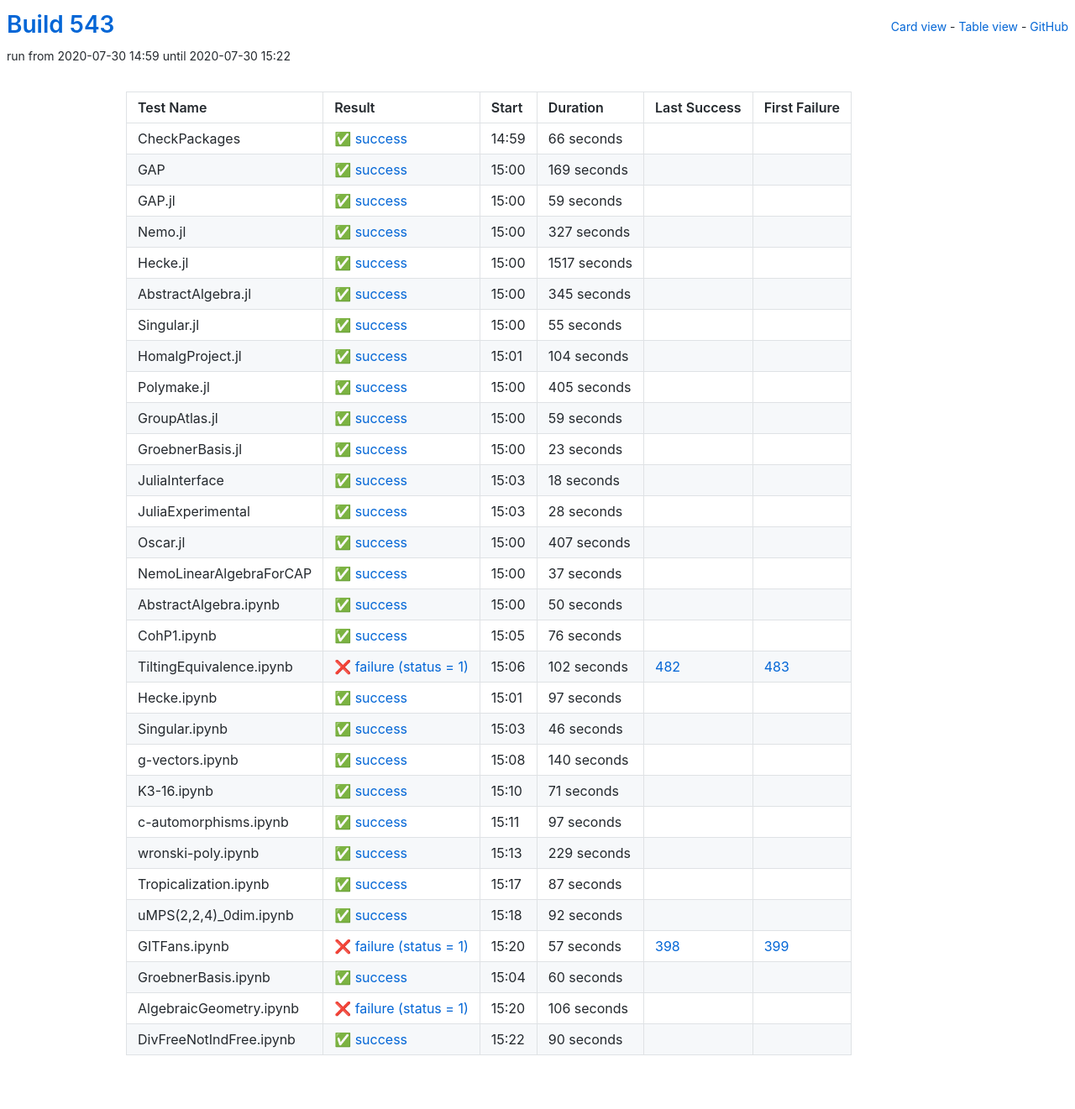
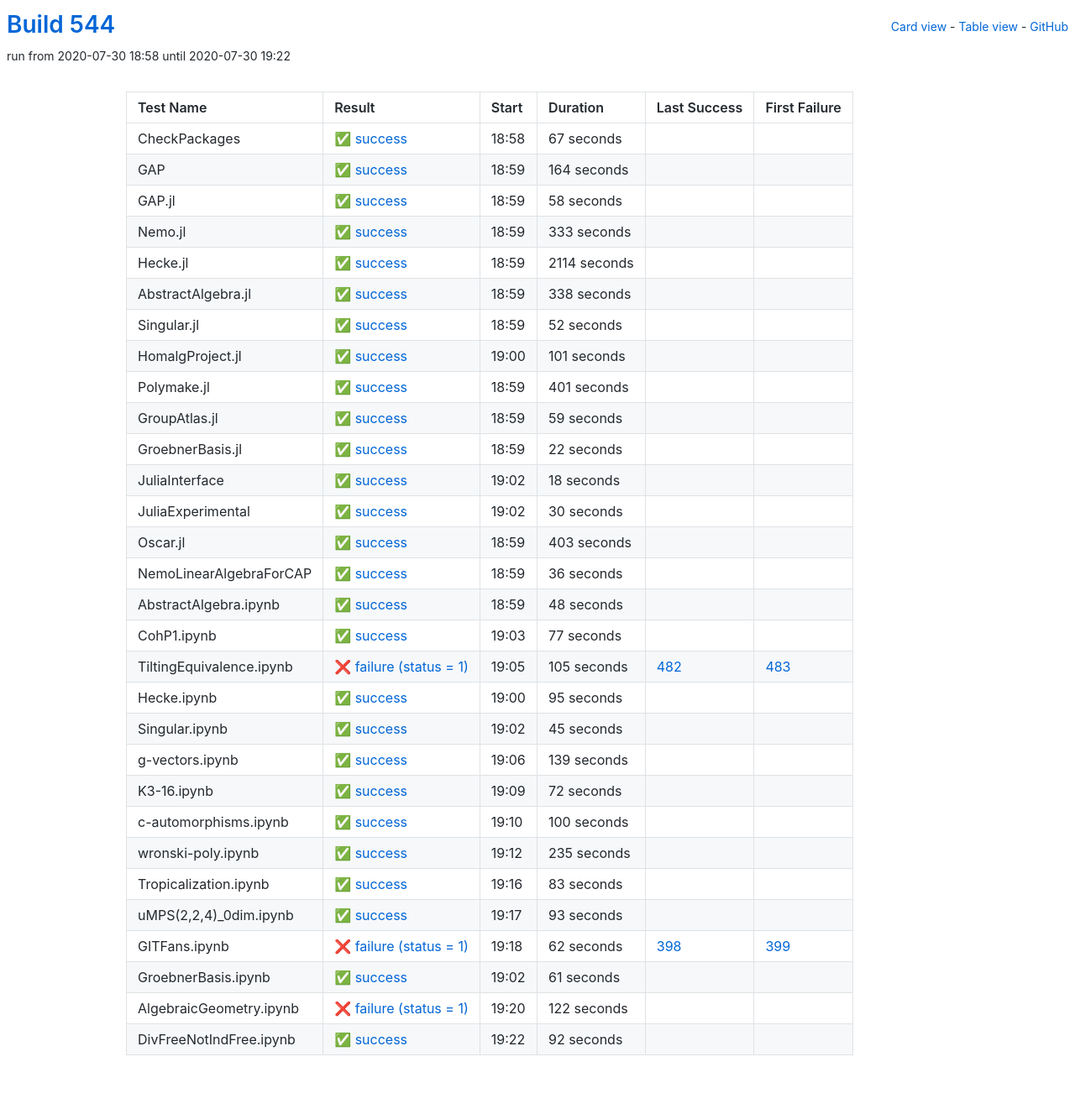
Before and after one commit to oscar-system/oscar-ci-status-stable, a Jekyll site: the page built from table.html, in a window 1280 px wide. Shown: the whole page at 84% size. Built offline with Jekyll 4.4.1, drawn with Linux system fonts in a browser that asks for light colours.

Commit message:
Build #544

```diff
--- a/_data/ci.yml
+++ b/_data/ci.yml
@@ -1,6 +1,6 @@
 ---
-build: 543
-build_url: https://oscarci.mathematik.uni-kl.de/job/oscar-stable/543/
+build: 544
+build_url: https://oscarci.mathematik.uni-kl.de/job/oscar-stable/544/
 job: oscar-stable
 organization: oscar-system
 repo: oscar-ci-status-stable
@@ -8,116 +8,116 @@ repourl: https://github.com/oscar-system/oscar-ci-status-stable
 tests:
 - name: CheckPackages
   id: checkpackages
-  log: https://oscarci.mathematik.uni-kl.de/job/oscar-stable/543/artifact/logs/build-543/CheckPackages.log
-  start: 2020-07-30 14:59
+  log: https://oscarci.mathematik.uni-kl.de/job/oscar-stable/544/artifact/logs/build-544/CheckPackages.log
+  start: 2020-07-30 18:58
   success: true
   exitcode: 0
   status: success
-  duration: 66
+  duration: 67
   last_success: false
   last_success_url:
   first_failure: false
   first_failure_url:
 - name: GAP
   id: gap
-  log: https://oscarci.mathematik.uni-kl.de/job/oscar-stable/543/artifact/logs/build-543/GAP.log
-  start: 2020-07-30 15:00
+  log: https://oscarci.mathematik.uni-kl.de/job/oscar-stable/544/artifact/logs/build-544/GAP.log
+  start: 2020-07-30 18:59
   success: true
   exitcode: 0
   status: success
-  duration: 169
+  duration: 164
   last_success: false
   last_success_url:
   first_failure: false
   first_failure_url:
 - name: GAP.jl
   id: gap-jl
-  log: https://oscarci.mathematik.uni-kl.de/job/oscar-stable/543/artifact/logs/build-543/GAP.jl.log
-  start: 2020-07-30 15:00
+  log: https://oscarci.mathematik.uni-kl.de/job/oscar-stable/544/artifact/logs/build-544/GAP.jl.log
+  start: 2020-07-30 18:59
   success: true
   exitcode: 0
   status: success
-  duration: 59
+  duration: 58
   last_success: false
   last_success_url:
   first_failure: false
   first_failure_url:
 - name: Nemo.jl
   id: nemo-jl
-  log: https://oscarci.mathematik.uni-kl.de/job/oscar-stable/543/artifact/logs/build-543/Nemo.jl.log
-  start: 2020-07-30 15:00
+  log: https://oscarci.mathematik.uni-kl.de/job/oscar-stable/544/artifact/logs/build-544/Nemo.jl.log
+  start: 2020-07-30 18:59
   success: true
   exitcode: 0
   status: success
-  duration: 327
+  duration: 333
   last_success: false
   last_success_url:
   first_failure: false
   first_failure_url:
 - name: Hecke.jl
   id: hecke-jl
-  log: https://oscarci.mathematik.uni-kl.de/job/oscar-stable/543/artifact/logs/build-543/Hecke.jl.log
-  start: 2020-07-30 15:00
+  log: https://oscarci.mathematik.uni-kl.de/job/oscar-stable/544/artifact/logs/build-544/Hecke.jl.log
+  start: 2020-07-30 18:59
   success: true
   exitcode: 0
   status: success
-  duration: 1517
+  duration: 2114
   last_success: false
   last_success_url:
   first_failure: false
   first_failure_url:
 - name: AbstractAlgebra.jl
   id: abstractalgebra-jl
-  log: https://oscarci.mathematik.uni-kl.de/job/oscar-stable/543/artifact/logs/build-543/AbstractAlgebra.jl.log
-  start: 2020-07-30 15:00
+  log: https://oscarci.mathematik.uni-kl.de/job/oscar-stable/544/artifact/logs/build-544/AbstractAlgebra.jl.log
+  start: 2020-07-30 18:59
   success: true
   exitcode: 0
   status: success
-  duration: 345
+  duration: 338
   last_success: false
   last_success_url:
   first_failure: false
   first_failure_url:
 - name: Singular.jl
   id: singular-jl
-  log: https://oscarci.mathematik.uni-kl.de/job/oscar-stable/543/artifact/logs/build-543/Singular.jl.log
-  start: 2020-07-30 15:00
+  log: https://oscarci.mathematik.uni-kl.de/job/oscar-stable/544/artifact/logs/build-544/Singular.jl.log
+  start: 2020-07-30 18:59
   success: true
   exitcode: 0
   status: success
-  duration: 55
+  duration: 52
   last_success: false
   last_success_url:
   first_failure: false
   first_failure_url:
 - name: HomalgProject.jl
   id: homalgproject-jl
-  log: https://oscarci.mathematik.uni-kl.de/job/oscar-stable/543/artifact/logs/build-543/HomalgProject.jl.log
-  start: 2020-07-30 15:01
+  log: https://oscarci.mathematik.uni-kl.de/job/oscar-stable/544/artifact/logs/build-544/HomalgProject.jl.log
+  start: 2020-07-30 19:00
   success: true
   exitcode: 0
   status: success
-  duration: 104
+  duration: 101
   last_success: false
   last_success_url:
   first_failure: false
   first_failure_url:
 - name: Polymake.jl
   id: polymake-jl
-  log: https://oscarci.mathematik.uni-kl.de/job/oscar-stable/543/artifact/logs/build-543/Polymake.jl.log
-  start: 2020-07-30 15:00
+  log: https://oscarci.mathematik.uni-kl.de/job/oscar-stable/544/artifact/logs/build-544/Polymake.jl.log
+  start: 2020-07-30 18:59
   success: true
   exitcode: 0
   status: success
-  duration: 405
+  duration: 401
   last_success: false
   last_success_url:
   first_failure: false
   first_failure_url:
 - name: GroupAtlas.jl
   id: groupatlas-jl
-  log: https://oscarci.mathematik.uni-kl.de/job/oscar-stable/543/artifact/logs/build-543/GroupAtlas.jl.log
-  start: 2020-07-30 15:00
+  log: https://oscarci.mathematik.uni-kl.de/job/oscar-stable/544/artifact/logs/build-544/GroupAtlas.jl.log
+  start: 2020-07-30 18:59
   success: true
   exitcode: 0
   status: success
@@ -128,20 +128,20 @@ tests:
   first_failure_url:
 - name: GroebnerBasis.jl
   id: groebnerbasis-jl
-  log: https://oscarci.mathematik.uni-kl.de/job/oscar-stable/543/artifact/logs/build-543/GroebnerBasis.jl.log
-  start: 2020-07-30 15:00
+  log: https://oscarci.mathematik.uni-kl.de/job/oscar-stable/544/artifact/logs/build-544/GroebnerBasis.jl.log
+  start: 2020-07-30 18:59
   success: true
   exitcode: 0
   status: success
-  duration: 23
+  duration: 22
   last_success: false
   last_success_url:
   first_failure: false
   first_failure_url:
 - name: JuliaInterface
   id: juliainterface
-  log: https://oscarci.mathematik.uni-kl.de/job/oscar-stable/543/artifact/logs/build-543/JuliaInterface.log
-  start: 2020-07-30 15:03
+  log: https://oscarci.mathematik.uni-kl.de/job/oscar-stable/544/artifact/logs/build-544/JuliaInterface.log
+  start: 2020-07-30 19:02
   success: true
   exitcode: 0
   status: success
@@ -152,164 +152,212 @@ tests:
   first_failure_url:
 - name: JuliaExperimental
   id: juliaexperimental
-  log: https://oscarci.mathematik.uni-kl.de/job/oscar-stable/543/artifact/logs/build-543/JuliaExperimental.log
-  start: 2020-07-30 15:03
+  log: https://oscarci.mathematik.uni-kl.de/job/oscar-stable/544/artifact/logs/build-544/JuliaExperimental.log
+  start: 2020-07-30 19:02
   success: true
   exitcode: 0
   status: success
-  duration: 28
+  duration: 30
   last_success: false
   last_success_url:
   first_failure: false
   first_failure_url:
 - name: Oscar.jl
   id: oscar-jl
-  log: https://oscarci.mathematik.uni-kl.de/job/oscar-stable/543/artifact/logs/build-543/Oscar.jl.log
-  start: 2020-07-30 15:00
+  log: https://oscarci.mathematik.uni-kl.de/job/oscar-stable/544/artifact/logs/build-544/Oscar.jl.log
+  start: 2020-07-30 18:59
   success: true
   exitcode: 0
   status: success
-  duration: 407
+  duration: 403
   last_success: false
   last_success_url:
   first_failure: false
   first_failure_url:
 - name: NemoLinearAlgebraForCAP
   id: nemolinearalgebraforcap
-  log: https://oscarci.mathematik.uni-kl.de/job/oscar-stable/543/artifact/logs/build-543/NemoLinearAlgebraForCAP.log
-  start: 2020-07-30 15:00
+  log: https://oscarci.mathematik.uni-kl.de/job/oscar-stable/544/artifact/logs/build-544/NemoLinearAlgebraForCAP.log
+  start: 2020-07-30 18:59
   success: true
   exitcode: 0
   status: success
-  duration: 37
+  duration: 36
   last_success: false
   last_success_url:
   first_failure: false
   first_failure_url:
 - name: AbstractAlgebra.ipynb
   id: abstractalgebra-ipynb
-  log: https://oscarci.mathematik.uni-kl.de/job/oscar-stable/543/artifact/logs/build-543/AbstractAlgebra.ipynb.log
-  start: 2020-07-30 15:00
+  log: https://oscarci.mathematik.uni-kl.de/job/oscar-stable/544/artifact/logs/build-544/AbstractAlgebra.ipynb.log
+  start: 2020-07-30 18:59
   success: true
   exitcode: 0
   status: success
-  duration: 50
+  duration: 48
   last_success: false
   last_success_url:
   first_failure: false
   first_failure_url:
 - name: CohP1.ipynb
   id: cohp1-ipynb
-  log: https://oscarci.mathematik.uni-kl.de/job/oscar-stable/543/artifact/logs/build-543/CohP1.ipynb.log
-  start: 2020-07-30 15:05
+  log: https://oscarci.mathematik.uni-kl.de/job/oscar-stable/544/artifact/logs/build-544/CohP1.ipynb.log
+  start: 2020-07-30 19:03
   success: true
   exitcode: 0
   status: success
-  duration: 76
+  duration: 77
   last_success: false
   last_success_url:
   first_failure: false
   first_failure_url:
 - name: TiltingEquivalence.ipynb
   id: tiltingequivalence-ipynb
-  log: https://oscarci.mathematik.uni-kl.de/job/oscar-stable/543/artifact/logs/build-543/TiltingEquivalence.ipynb.log
-  start: 2020-07-30 15:06
+  log: https://oscarci.mathematik.uni-kl.de/job/oscar-stable/544/artifact/logs/build-544/TiltingEquivalence.ipynb.log
+  start: 2020-07-30 19:05
   success: false
   exitcode: 1
   status: failure
-  duration: 102
+  duration: 105
   last_success: 482
   last_success_url: https://oscarci.mathematik.uni-kl.de/job/oscar-stable/482/
   first_failure: 483
   first_failure_url: https://oscarci.mathematik.uni-kl.de/job/oscar-stable/483/
 - name: Hecke.ipynb
   id: hecke-ipynb
-  log: https://oscarci.mathematik.uni-kl.de/job/oscar-stable/543/artifact/logs/build-543/Hecke.ipynb.log
-  start: 2020-07-30 15:01
+  log: https://oscarci.mathematik.uni-kl.de/job/oscar-stable/544/artifact/logs/build-544/Hecke.ipynb.log
+  start: 2020-07-30 19:00
   success: true
   exitcode: 0
   status: success
-  duration: 97
+  duration: 95
   last_success: false
   last_success_url:
   first_failure: false
   first_failure_url:
 - name: Singular.ipynb
   id: singular-ipynb
-  log: https://oscarci.mathematik.uni-kl.de/job/oscar-stable/543/artifact/logs/build-543/Singular.ipynb.log
-  start: 2020-07-30 15:03
+  log: https://oscarci.mathematik.uni-kl.de/job/oscar-stable/544/artifact/logs/build-544/Singular.ipynb.log
+  start: 2020-07-30 19:02
   success: true
   exitcode: 0
   status: success
-  duration: 46
+  duration: 45
   last_success: false
   last_success_url:
   first_failure: false
   first_failure_url:
 - name: g-vectors.ipynb
   id: g-vectors-ipynb
-  log: https://oscarci.mathematik.uni-kl.de/job/oscar-stable/543/artifact/logs/build-543/g-vectors.ipynb.log
-  start: 2020-07-30 15:08
+  log: https://oscarci.mathematik.uni-kl.de/job/oscar-stable/544/artifact/logs/build-544/g-vectors.ipynb.log
+  start: 2020-07-30 19:06
   success: true
   exitcode: 0
   status: success
-  duration: 140
+  duration: 139
   last_success: false
   last_success_url:
   first_failure: false
   first_failure_url:
 - name: K3-16.ipynb
   id: k3-16-ipynb
-  log: https://oscarci.mathematik.uni-kl.de/job/oscar-stable/543/artifact/logs/build-543/K3-16.ipynb.log
-  start: 2020-07-30 15:10
+  log: https://oscarci.mathematik.uni-kl.de/job/oscar-stable/544/artifact/logs/build-544/K3-16.ipynb.log
+  start: 2020-07-30 19:09
   success: true
   exitcode: 0
   status: success
-  duration: 71
+  duration: 72
   last_success: false
   last_success_url:
   first_failure: false
   first_failure_url:
 - name: c-automorphisms.ipynb
   id: c-automorphisms-ipynb
-  log: https://oscarci.mathematik.uni-kl.de/job/oscar-stable/543/artifact/logs/build-543/c-automorphisms.ipynb.log
-  start: 2020-07-30 15:11
+  log: https://oscarci.mathematik.uni-kl.de/job/oscar-stable/544/artifact/logs/build-544/c-automorphisms.ipynb.log
+  start: 2020-07-30 19:10
   success: true
   exitcode: 0
   status: success
-  duration: 97
+  duration: 100
   last_success: false
   last_success_url:
   first_failure: false
   first_failure_url:
 - name: wronski-poly.ipynb
   id: wronski-poly-ipynb
-  log: https://oscarci.mathematik.uni-kl.de/job/oscar-stable/543/artifact/logs/build-543/wronski-poly.ipynb.log
-  start: 2020-07-30 15:13
+  log: https://oscarci.mathematik.uni-kl.de/job/oscar-stable/544/artifact/logs/build-544/wronski-poly.ipynb.log
+  start: 2020-07-30 19:12
   success: true
   exitcode: 0
   status: success
-  duration: 229
+  duration: 235
   last_success: false
   last_success_url:
   first_failure: false
   first_failure_url:
 - name: Tropicalization.ipynb
   id: tropicalization-ipynb
-  log: https://oscarci.mathematik.uni-kl.de/job/oscar-stable/543/artifact/logs/build-543/Tropicalization.ipynb.log
-  start: 2020-07-30 15:17
+  log: https://oscarci.mathematik.uni-kl.de/job/oscar-stable/544/artifact/logs/build-544/Tropicalization.ipynb.log
+  start: 2020-07-30 19:16
   success: true
   exitcode: 0
   status: success
-  duration: 87
+  duration: 83
   last_success: false
   last_success_url:
   first_failure: false
   first_failure_url:
 - name: uMPS(2,2,4)_0dim.ipynb
   id: umps-2-2-4-0dim-ipynb
-  log: https://oscarci.mathematik.uni-kl.de/job/oscar-stable/543/artifact/logs/build-543/uMPS-2-2-4-_0dim.ipynb.log
-  start: 2020-07-30 15:18
+  log: https://oscarci.mathematik.uni-kl.de/job/oscar-stable/544/artifact/logs/build-544/uMPS-2-2-4-_0dim.ipynb.log
+  start: 2020-07-30 19:17
+  success: true
+  exitcode: 0
+  status: success
+  duration: 93
+  last_success: false
+  last_success_url:
+  first_failure: false
+  first_failure_url:
+- name: GITFans.ipynb
+  id: gitfans-ipynb
+  log: https://oscarci.mathematik.uni-kl.de/job/oscar-stable/544/artifact/logs/build-544/GITFans.ipynb.log
+  start: 2020-07-30 19:18
+  success: false
+  exitcode: 1
+  status: failure
+  duration: 62
+  last_success: 398
+  last_success_url: https://oscarci.mathematik.uni-kl.de/job/oscar-stable/398/
+  first_failure: 399
+  first_failure_url: https://oscarci.mathematik.uni-kl.de/job/oscar-stable/399/
+- name: GroebnerBasis.ipynb
+  id: groebnerbasis-ipynb
+  log: https://oscarci.mathematik.uni-kl.de/job/oscar-stable/544/artifact/logs/build-544/GroebnerBasis.ipynb.log
+  start: 2020-07-30 19:02
+  success: true
+  exitcode: 0
+  status: success
+  duration: 61
+  last_success: false
+  last_success_url:
+  first_failure: false
+  first_failure_url:
+- name: AlgebraicGeometry.ipynb
+  id: algebraicgeometry-ipynb
+  log: https://oscarci.mathematik.uni-kl.de/job/oscar-stable/544/artifact/logs/build-544/AlgebraicGeometry.ipynb.log
+  start: 2020-07-30 19:20
+  success: false
+  exitcode: 1
+  status: failure
+  duration: 122
+  last_success: false
+  last_success_url:
+  first_failure: false
+  first_failure_url:
+- name: DivFreeNotIndFree.ipynb
+  id: divfreenotindfree-ipynb
+  log: https://oscarci.mathematik.uni-kl.de/job/oscar-stable/544/artifact/logs/build-544/DivFreeNotIndFree.ipynb.log
+  start: 2020-07-30 19:22
   success: true
   exitcode: 0
   status: success
@@ -318,51 +366,3 @@ tests:
   last_success_url:
   first_failure: false
   first_failure_url:
-- name: GITFans.ipynb
-  id: gitfans-ipynb
-  log: https://oscarci.mathematik.uni-kl.de/job/oscar-stable/543/artifact/logs/build-543/GITFans.ipynb.log
-  start: 2020-07-30 15:20
-  success: false
-  exitcode: 1
-  status: failure
-  duration: 57
-  last_success: 398
-  last_success_url: https://oscarci.mathematik.uni-kl.de/job/oscar-stable/398/
-  first_failure: 399
-  first_failure_url: https://oscarci.mathematik.uni-kl.de/job/oscar-stable/399/
-- name: GroebnerBasis.ipynb
-  id: groebnerbasis-ipynb
-  log: https://oscarci.mathematik.uni-kl.de/job/oscar-stable/543/artifact/logs/build-543/GroebnerBasis.ipynb.log
-  start: 2020-07-30 15:04
-  success: true
-  exitcode: 0
-  status: success
-  duration: 60
-  last_success: false
-  last_success_url:
-  first_failure: false
-  first_failure_url:
-- name: AlgebraicGeometry.ipynb
-  id: algebraicgeometry-ipynb
-  log: https://oscarci.mathematik.uni-kl.de/job/oscar-stable/543/artifact/logs/build-543/AlgebraicGeometry.ipynb.log
-  start: 2020-07-30 15:20
-  success: false
-  exitcode: 1
-  status: failure
-  duration: 106
-  last_success: false
-  last_success_url:
-  first_failure: false
-  first_failure_url:
-- name: DivFreeNotIndFree.ipynb
-  id: divfreenotindfree-ipynb
-  log: https://oscarci.mathematik.uni-kl.de/job/oscar-stable/543/artifact/logs/build-543/DivFreeNotIndFree.ipynb.log
-  start: 2020-07-30 15:22
-  success: true
-  exitcode: 0
-  status: success
-  duration: 90
-  last_success: false
-  last_success_url:
-  first_failure: false
-  first_failure_url:
```
Also changed, not shown: README.md.
